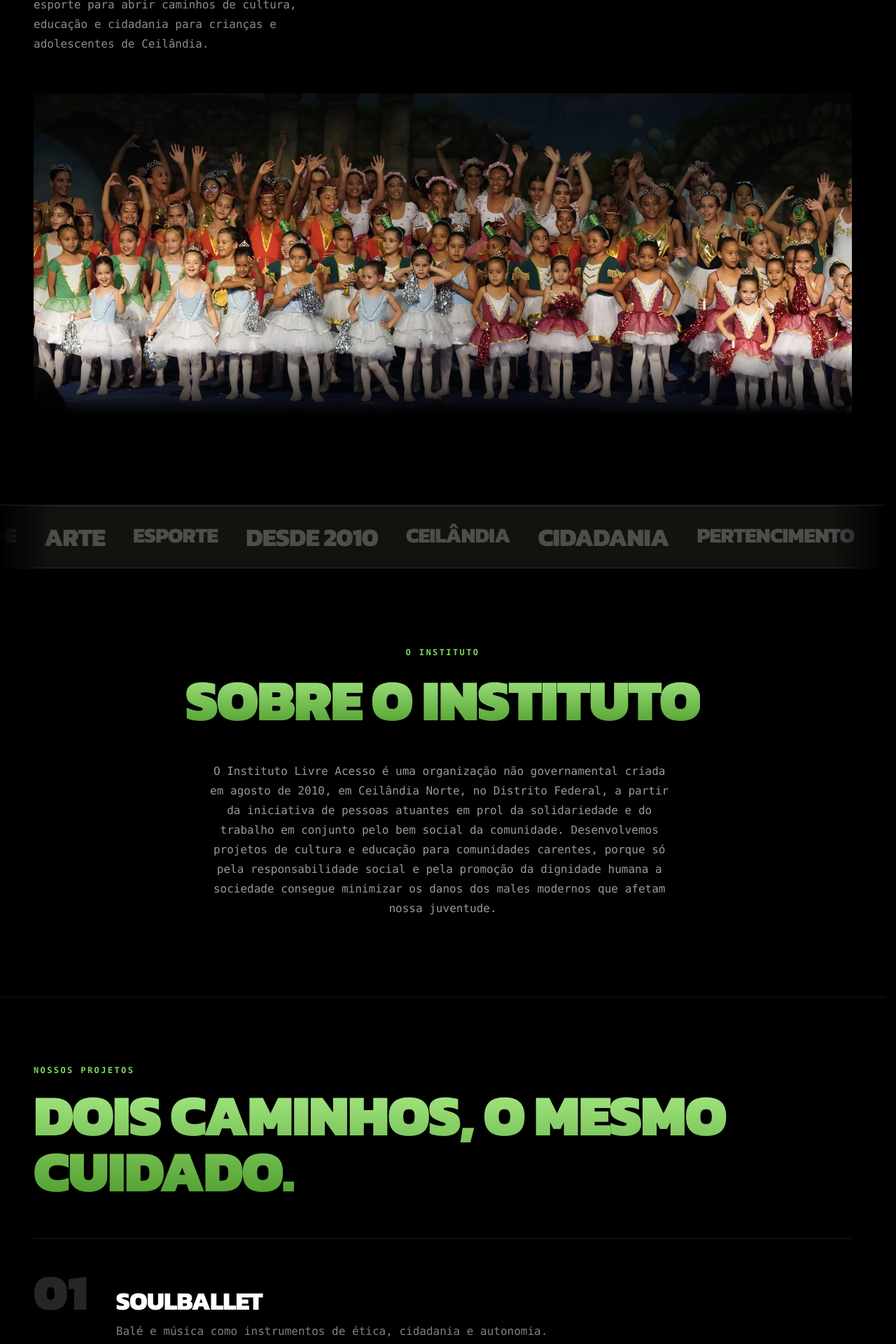
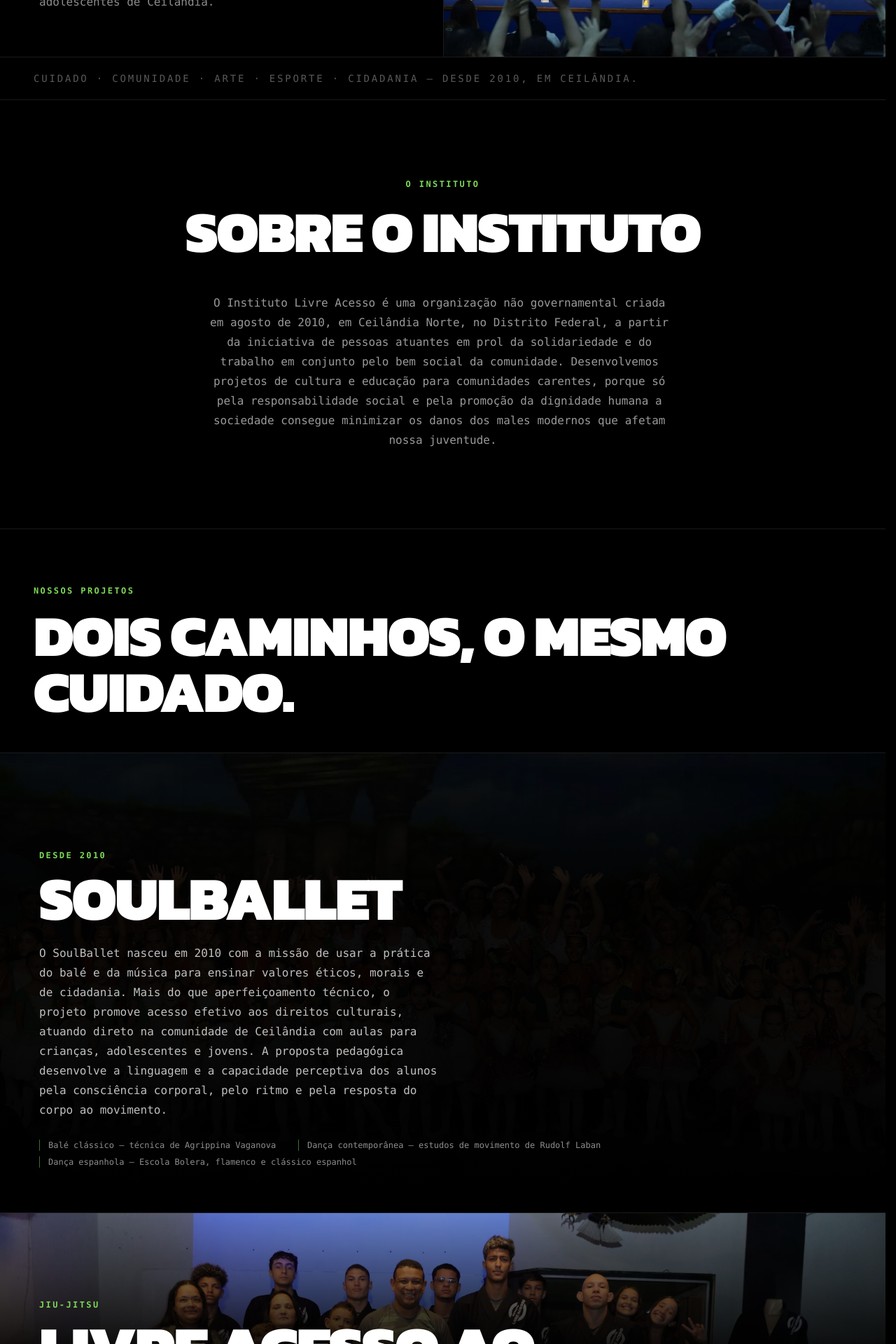
Before and after one commit to ObarbosaDev/LivreAcesso, a React (Vite) app in the folder frontend/: page / in a window 1280 px wide. Shown: the part 560-2480 px from the top of the page at 70% size. Built offline with nearby package versions, Linux system fonts and the light colour scheme; no server answers.

Commit message:
redesenha a landing page com identidade editorial, sem cliches genericos

```diff
--- a/frontend/src/app/styles/tokens.css
+++ b/frontend/src/app/styles/tokens.css
@@ -73,11 +73,6 @@ body {
   background-image: none;
 }
 
-.logo-wordmark { color: #f4f7f3; }
-.logo-wordmark-muted { color: rgba(244, 247, 243, .7); }
-:root[data-theme='light'] .logo-wordmark { color: #172015 !important; }
-:root[data-theme='light'] .logo-wordmark-muted { color: #5d685a !important; }
-
 ::selection {
   background: var(--color-brand-green);
   color: var(--color-ink);
@@ -143,14 +138,6 @@ body { font-variant-numeric: tabular-nums; }
    com a voz monoespaçada de sempre — mistura deliberada, não substituição. */
 .font-kanit { font-family: 'Kanit', 'IBM Plex Mono', sans-serif; }
 
-.landing-gradient-text {
-  background: linear-gradient(180deg, var(--color-brand-green-soft) 0%, var(--color-brand-green-deep) 100%);
-  -webkit-background-clip: text;
-  background-clip: text;
-  -webkit-text-fill-color: transparent;
-  color: transparent;
-}
-
 .landing-reveal {
   animation: landing-reveal 700ms cubic-bezier(.22, 1, .36, 1) both;
 }
--- /dev/null
+++ b/frontend/src/pages/LandingPage/ProgramPanel.tsx
@@ -0,0 +1,53 @@
+import { motion, useReducedMotion } from 'motion/react'
+
+import type { Program } from './content'
+
+const fadeUp = {
+  hidden: { opacity: 0, y: 24 },
+  shown: { opacity: 1, y: 0, transition: { duration: 0.7, ease: [0.22, 1, 0.36, 1] as const } },
+}
+
+/**
+ * Painel fotográfico em tela cheia por projeto — não um card de SaaS.
+ * O número gigante ao fundo é o único enfeite: tudo o mais é a foto real e o texto.
+ */
+export function ProgramPanel({ program }: { program: Program }) {
+  const reduceMotion = useReducedMotion()
+  const fade = reduceMotion ? {} : { initial: 'hidden', whileInView: 'shown', viewport: { once: true, margin: '-15%' } }
+
+  return (
+    <section className="relative min-h-[82vh] overflow-hidden border-t border-white/10">
+      <span
+        aria-hidden="true"
+        className="pointer-events-none absolute -left-4 -top-10 select-none font-kanit text-[13rem] font-black leading-none text-white/[0.04] sm:text-[18rem]"
+      >
+        {program.number}
+      </span>
+      <img
+        src={program.image.src}
+        alt={program.image.alt}
+        loading="lazy"
+        className="absolute inset-0 h-full w-full object-cover"
+        style={{ objectPosition: program.image.position ?? 'center' }}
+      />
+      <div className="absolute inset-0 bg-gradient-to-t from-ink from-5% via-ink/92 via-70% to-ink/20 to-100%" aria-hidden="true" />
+
+      <motion.div {...fade} variants={fadeUp} className="relative z-10 flex min-h-[82vh] flex-col justify-end px-6 py-14 lg:px-14 lg:py-16">
+        <p className="font-mono text-xs font-bold uppercase tracking-[0.2em] text-brand-green">{program.since}</p>
+        <h3 className="mt-3 max-w-3xl font-kanit text-[clamp(2.2rem,7vw,5.5rem)] font-black uppercase leading-[.94] tracking-tight text-white">
+          {program.name}
+        </h3>
+        <p className="mt-6 max-w-xl font-mono text-sm leading-7 text-white/75 sm:text-base">{program.description}</p>
+        {program.methodology && (
+          <ul className="mt-7 flex flex-wrap gap-x-8 gap-y-2">
+            {program.methodology.map((item) => (
+              <li key={item} className="border-l border-brand-green/50 pl-3 font-mono text-xs text-white/55">
+                {item}
+              </li>
+            ))}
+          </ul>
+        )}
+      </motion.div>
+    </section>
+  )
+}
--- a/frontend/src/pages/LandingPage/ProgramStack.tsx
+++ /dev/null
@@ -1,73 +0,0 @@
-import { motion, useReducedMotion, useScroll, useTransform } from 'motion/react'
-import { useRef } from 'react'
-
-import type { Program } from './content'
-
-interface ProgramCardProps {
-  program: Program
-  index: number
-  total: number
-}
-
-/** Cada card gruda no topo e encolhe um pouco conforme o próximo card sobe por cima. */
-function ProgramCard({ program, index, total }: ProgramCardProps) {
-  const ref = useRef<HTMLDivElement>(null)
-  const reduceMotion = useReducedMotion()
-  const { scrollYProgress } = useScroll({ target: ref, offset: ['start start', 'end start'] })
-  const isCovered = total - 1 - index > 0
-  const targetScale = 1 - (total - 1 - index) * 0.04
-  const targetOpacity = isCovered ? 0.85 : 1
-  const scale = useTransform(scrollYProgress, [0, 1], [1, reduceMotion ? 1 : targetScale])
-  const opacity = useTransform(scrollYProgress, [0, 1], [1, reduceMotion ? 1 : targetOpacity])
-
-  return (
-    <div ref={ref} className="sticky top-20 h-[80vh]" style={{ top: 80 + index * 24 }}>
-      <motion.article
-        style={{ scale, opacity }}
-        className="h-full border border-white/10 bg-surface-raised p-5 shadow-[0_0_60px_-20px_var(--color-brand-green)] sm:p-8 lg:p-10"
-      >
-        <div className="flex items-baseline gap-4 border-b border-white/10 pb-6">
-          <span className="font-kanit text-5xl font-black text-brand-green/40 sm:text-7xl">{program.number}</span>
-          <div>
-            <p className="font-mono text-xs uppercase tracking-[0.18em] text-brand-green">{program.since}</p>
-            <h3 className="mt-1 font-kanit text-2xl font-extrabold tracking-tight text-white sm:text-4xl">
-              {program.name}
-            </h3>
-          </div>
-        </div>
-
-        <div className="mt-6 grid gap-6 lg:grid-cols-[1.1fr_.9fr] lg:items-center">
-          <p className="max-w-xl font-mono text-sm leading-7 text-white/65 sm:text-base">{program.description}</p>
-          <div className="h-[220px] overflow-hidden sm:h-[280px] lg:h-[320px]">
-            <img
-              src={program.image.src}
-              alt={program.image.alt}
-              loading="lazy"
-              className="h-full w-full object-cover"
-            />
-          </div>
-        </div>
-
-        {program.methodology && (
-          <ul className="mt-6 flex flex-wrap gap-x-6 gap-y-2 border-t border-white/10 pt-5">
-            {program.methodology.map((item) => (
-              <li key={item} className="font-mono text-xs text-white/45">
-                {item}
-              </li>
-            ))}
-          </ul>
-        )}
-      </motion.article>
-    </div>
-  )
-}
-
-export function ProgramStack({ programs }: { programs: Program[] }) {
-  return (
-    <div className="flex flex-col gap-10">
-      {programs.map((program, index) => (
-        <ProgramCard key={program.name} program={program} index={index} total={programs.length} />
-      ))}
-    </div>
-  )
-}
--- a/frontend/src/pages/LandingPage/content.ts
+++ b/frontend/src/pages/LandingPage/content.ts
@@ -4,16 +4,7 @@
  * (balé e música juntos) e Livre Acesso ao Esporte (Jiu-Jitsu).
  */
 
-export const marqueeWords = [
-  'CUIDADO',
-  'COMUNIDADE',
-  'ARTE',
-  'ESPORTE',
-  'DESDE 2010',
-  'CEILÂNDIA',
-  'CIDADANIA',
-  'PERTENCIMENTO',
-]
+export const coreValues = ['Cuidado', 'Comunidade', 'Arte', 'Esporte', 'Cidadania']
 
 export const aboutParagraph =
   'O Instituto Livre Acesso é uma organização não governamental criada em agosto de 2010, ' +
@@ -30,7 +21,7 @@ export interface Program {
   summary: string
   description: string
   methodology?: string[]
-  image: { src: string; alt: string }
+  image: { src: string; alt: string; position?: string }
 }
 
 export const programs: Program[] = [
@@ -65,6 +56,10 @@ export const programs: Program[] = [
       'protagonistas do próprio aprendizado, estimulando autonomia e motivação. A programação ' +
       'inclui práticas corporais e conteúdos teóricos, individuais e coletivos, respeitando o ' +
       'conhecimento prévio de cada aluno, com acompanhamento de profissionais especializados.',
-    image: { src: '/landing/jiujitsu-equipe.webp', alt: 'Equipe de Jiu-Jitsu do Instituto Livre Acesso reunida' },
+    image: {
+      src: '/landing/jiujitsu-equipe.webp',
+      alt: 'Equipe de Jiu-Jitsu do Instituto Livre Acesso reunida',
+      position: 'center 30%',
+    },
   },
 ]
--- a/frontend/src/pages/LandingPage/index.tsx
+++ b/frontend/src/pages/LandingPage/index.tsx
@@ -1,4 +1,4 @@
-import { ArrowUp, ChevronDown, LogIn, Menu, X } from 'lucide-react'
+import { ArrowUp, LogIn, Menu, X } from 'lucide-react'
 import { AnimatePresence, motion, useReducedMotion } from 'motion/react'
 import { useEffect, useState } from 'react'
 import { Link, Navigate } from 'react-router-dom'
@@ -6,8 +6,8 @@ import { Link, Navigate } from 'react-router-dom'
 import { useAuth } from '@/app/providers/AuthProvider'
 import { usePageTitle } from '@/shared/lib/usePageTitle'
 
-import { aboutParagraph, marqueeWords, programs } from './content'
-import { ProgramStack } from './ProgramStack'
+import { aboutParagraph, coreValues, programs } from './content'
+import { ProgramPanel } from './ProgramPanel'
 import { RevealText } from './RevealText'
 
 const fadeUp = {
@@ -15,35 +15,15 @@ const fadeUp = {
   shown: { opacity: 1, y: 0, transition: { duration: 0.6, ease: [0.22, 1, 0.36, 1] as const } },
 }
 
-/** Título gigante compartilhado pelas seções: Kanit, gradiente da marca, sem monoespaçada aqui. */
+/** Título gigante compartilhado pelas seções: Kanit sólido, sem gradiente — o ponto final é a assinatura. */
 function SectionTitle({ children, className = '' }: { children: React.ReactNode; className?: string }) {
   return (
     <h2
-      className={`landing-gradient-text font-kanit text-[clamp(2rem,6.5vw,6rem)] font-black uppercase leading-[.96] tracking-tight ${className}`}
+      className={`font-kanit text-[clamp(2rem,6.5vw,6rem)] font-black uppercase leading-[.96] tracking-tight text-white ${className}`}
       style={{ overflowWrap: 'normal', wordBreak: 'normal' }}
     >
       {children}
     </h2>
-  )
-}
-
-function Marquee() {
-  const row = [...marqueeWords, ...marqueeWords]
-  return (
-    <div className="overflow-hidden border-y border-white/10 bg-surface-raised py-6 [mask-image:linear-gradient(to_right,transparent,black_6%,black_94%,transparent)]">
-      <div className="marquee-track flex w-max gap-10">
-        {row.map((word, index) => (
-          <span
-            key={`${word}-${index}`}
-            className={`font-kanit font-extrabold uppercase tracking-tight text-white/25 ${
-              index % 2 === 0 ? 'text-2xl sm:text-4xl' : 'text-xl sm:text-3xl'
-            }`}
-          >
-            {word}
-          </span>
-        ))}
-      </div>
-    </div>
   )
 }
 
@@ -73,7 +53,7 @@ export function LandingPage() {
         Pular para o conteúdo
       </a>
 
-      <header className="border-b border-white/10">
+      <header className="relative z-20 border-b border-white/10">
         <div className="mx-auto flex max-w-[1440px] items-center justify-between px-6 py-5 lg:px-12">
           <a href="#topo" className="flex items-center" aria-label="Voltar ao início da página">
             <img src="/brand/logo-livre-acesso-full.png" alt="Instituto Livre Acesso" className="h-14 w-auto object-contain sm:h-16" />
@@ -92,36 +72,44 @@ export function LandingPage() {
       </header>
 
       <main id="conteudo-principal">
-        {/* Hero */}
-        <section className="border-b border-white/10 px-6 py-20 sm:py-28 lg:px-12 lg:py-32">
-          <div className="mx-auto max-w-[1440px]">
+        {/* Hero: texto e foto lado a lado, como uma abertura de revista — a foto sangra até a borda. */}
+        <section className="border-b border-white/10 lg:grid lg:grid-cols-2 lg:items-stretch">
+          <div className="flex flex-col justify-center px-6 py-20 sm:py-28 lg:px-14 lg:py-16">
             <motion.p {...fade} variants={fadeUp} className="mb-6 font-mono text-xs font-bold uppercase tracking-[0.24em] text-brand-green">
               Instituto Livre Acesso · Ceilândia, DF
             </motion.p>
             <motion.h1
               {...fade}
               variants={fadeUp}
-              className="landing-gradient-text font-kanit text-[clamp(2.4rem,9vw,8rem)] font-black uppercase leading-[.92] tracking-tight"
+              className="font-kanit text-[clamp(2.4rem,6.2vw,5.5rem)] font-black uppercase leading-[.94] tracking-tight text-white"
               style={{ overflowWrap: 'normal', wordBreak: 'normal' }}
             >
-              Cuidado que abre caminhos.
+              Cuidado que abre caminhos<span className="text-brand-green">.</span>
             </motion.h1>
-            <motion.p {...fade} variants={fadeUp} className="mt-10 max-w-md font-mono text-base leading-7 text-white/55">
+            <motion.p {...fade} variants={fadeUp} className="mt-8 max-w-md font-mono text-base leading-7 text-white/55">
               ONG desde 2010 que usa a dança, a música e o esporte para abrir caminhos de cultura, educação e
               cidadania para crianças e adolescentes de Ceilândia.
             </motion.p>
-            <motion.div {...fade} variants={fadeUp} className="relative mt-14 overflow-hidden">
+          </div>
+          <motion.div
+            {...fade}
+            variants={fadeUp}
+            className="relative min-h-[320px] border-t border-white/10 lg:min-h-0 lg:border-l lg:border-t-0"
+          >
             <img
               src={programs[0].image.src}
               alt={programs[0].image.alt}
-                className="h-[260px] w-full object-cover sm:h-[380px] lg:h-[460px]"
+              className="absolute inset-0 h-full w-full object-cover"
             />
-              <div className="pointer-events-none absolute inset-x-0 bottom-0 h-24 bg-gradient-to-t from-ink to-transparent" aria-hidden="true" />
           </motion.div>
-          </div>
         </section>
 
-        <Marquee />
+        {/* Faixa fixa de valores — uma frase, sem rolagem infinita. */}
+        <div className="border-b border-white/10 px-6 py-5 lg:px-12">
+          <p className="mx-auto max-w-[1440px] font-mono text-xs uppercase tracking-[0.2em] text-white/35 sm:text-sm">
+            {coreValues.join(' · ')} — desde 2010, em Ceilândia.
+          </p>
+        </div>
 
         {/* Sobre o instituto */}
         <section id="instituto" className="scroll-mt-8 border-b border-white/10 px-6 py-20 lg:px-12 lg:py-28">
@@ -134,42 +122,17 @@ export function LandingPage() {
           </div>
         </section>
 
-        {/* Lista numerada dos dois projetos */}
-        <section id="modalidades" className="scroll-mt-8 px-6 pb-10 pt-16 lg:px-12 lg:pb-14 lg:pt-24">
-          <div className="mx-auto max-w-[1440px]">
-            <motion.div {...fade} variants={fadeUp} className="mb-14">
+        {/* Projetos: dois painéis fotográficos em tela cheia, um por projeto — sem repetir a lista. */}
+        <section id="modalidades" className="scroll-mt-8 px-6 pb-10 pt-16 lg:px-12 lg:pb-12 lg:pt-20">
+          <motion.div {...fade} variants={fadeUp} className="mx-auto max-w-[1440px]">
             <p className="font-mono text-xs font-bold uppercase tracking-[0.2em] text-brand-green">Nossos projetos</p>
             <SectionTitle className="mt-4">Dois caminhos, o mesmo cuidado.</SectionTitle>
           </motion.div>
-            <div className="divide-y divide-white/10 border-t border-white/10">
-              {programs.map((program, index) => (
-                <motion.div
-                  key={program.name}
-                  {...fade}
-                  variants={fadeUp}
-                  transition={{ delay: index * 0.08 }}
-                  className="flex flex-col gap-4 py-10 sm:flex-row sm:items-baseline sm:gap-10"
-                >
-                  <span className="font-kanit text-5xl font-black text-white/15 sm:text-7xl">{program.number}</span>
-                  <div>
-                    <h3 className="font-kanit text-2xl font-bold uppercase tracking-tight text-white sm:text-4xl">{program.name}</h3>
-                    <p className="mt-3 max-w-2xl font-mono text-sm leading-6 text-white/50 sm:text-base">{program.summary}</p>
-                  </div>
-                </motion.div>
-              ))}
-            </div>
-            <div className="flex justify-center pt-8">
-              <ChevronDown className="h-5 w-5 animate-bounce text-white/25" aria-hidden="true" />
-            </div>
-          </div>
         </section>
 
-        {/* Cards empilhados com a foto e o texto completo de cada projeto */}
-        <section className="px-6 pb-16 pt-2 lg:px-12 lg:pb-24">
-          <div className="mx-auto max-w-[1440px]">
-            <ProgramStack programs={programs} />
-          </div>
-        </section>
+        {programs.map((program) => (
+          <ProgramPanel key={program.name} program={program} />
+        ))}
 
         {/* Fechamento: retoma o tom do hero antes do rodapé, pra página não cortar seco */}
         <motion.section
@@ -177,10 +140,10 @@ export function LandingPage() {
           variants={fadeUp}
           className="border-t border-white/10 px-6 py-20 text-center lg:px-12 lg:py-28"
         >
-          <p className="font-kanit text-[clamp(1.6rem,4.5vw,3rem)] font-black uppercase leading-tight tracking-tight text-white/80">
-            Cultura, educação e esporte.
+          <p className="font-kanit text-[clamp(1.6rem,4.5vw,3rem)] font-black uppercase leading-tight tracking-tight text-white/90">
+            Cultura, educação e esporte<span className="text-brand-green">.</span>
             <br />
-            <span className="landing-gradient-text">Desde 2010, em Ceilândia.</span>
+            Desde 2010, em Ceilândia<span className="text-brand-green">.</span>
           </p>
         </motion.section>
       </main>
@@ -197,11 +160,11 @@ export function LandingPage() {
           <motion.a
             href="#topo"
             aria-label="Voltar ao topo"
-            initial={reduceMotion ? undefined : { opacity: 0, scale: 0.8 }}
-            animate={reduceMotion ? undefined : { opacity: 1, scale: 1 }}
-            exit={reduceMotion ? undefined : { opacity: 0, scale: 0.8 }}
+            initial={reduceMotion ? undefined : { opacity: 0, y: 8 }}
+            animate={reduceMotion ? undefined : { opacity: 1, y: 0 }}
+            exit={reduceMotion ? undefined : { opacity: 0, y: 8 }}
             transition={{ duration: 0.2 }}
-            className="fixed bottom-20 right-6 z-30 inline-flex h-12 w-12 items-center justify-center border border-brand-green bg-ink text-brand-green shadow-[4px_4px_0_var(--color-brand-green)] transition hover:-translate-y-1 hover:bg-brand-green hover:text-ink"
+            className="fixed bottom-20 right-6 z-30 inline-flex h-12 w-12 items-center justify-center border border-white/20 bg-ink/80 text-white/70 backdrop-blur transition hover:border-brand-green hover:text-brand-green"
           >
             <ArrowUp size={20} />
           </motion.a>
```
Also changed, not shown: frontend/src/shared/ui/LogoMark.tsx (+5 -9 lines). Lines whose indentation alone changed are shown as unchanged.
